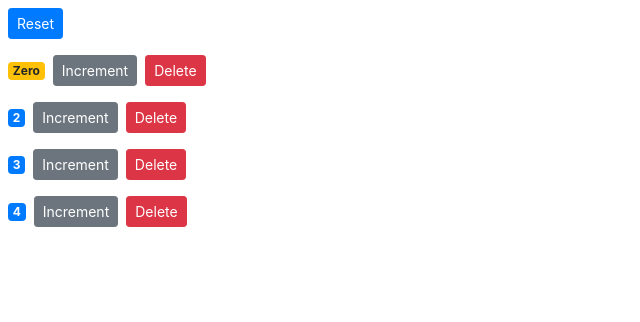
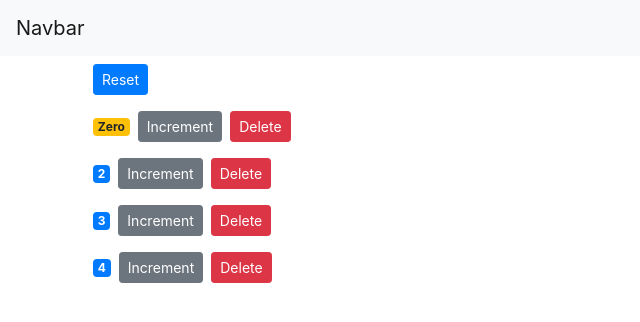
Before and after one commit to Allah-The-Dev/react-poc, a React (Create React App) app: page / in a window 1280 px wide. Shown: the top 322 px of the page, without its empty margins (0-640 px from the left). Built offline with nearby package versions, Linux system fonts and the light colour scheme.

Commit message:
added navbar and counter component inside root component

```diff
--- /dev/null
+++ b/src/App.js
@@ -0,0 +1,20 @@
+import React, { Component } from 'react';
+import NavBar from './components/navbar';
+import Counters from './components/counters';
+
+class App
+ extends Component {
+  state = {  }
+  render() {
+    return (
+      <React.Fragment>
+        <NavBar />
+        <main className="container">
+          <Counters />
+        </main>
+      </React.Fragment>
+    );
+  }
+}
+
+export default App;
--- /dev/null
+++ b/src/components/navbar.jsx
@@ -0,0 +1,14 @@
+import React, { Component } from 'react';
+
+class Navbar extends Component {
+  state = {  }
+  render() {
+    return (
+      <nav className="navbar navbar-light bg-light">
+        <a className="navbar-brand" href="#">Navbar</a>
+      </nav>
+    );
+  }
+}
+
+export default Navbar;
--- a/src/index.js
+++ b/src/index.js
@@ -1,6 +1,6 @@
 import React from 'react';
 import ReactDOM from 'react-dom';
 import 'bootstrap/dist/css/bootstrap.css';
-import Counters from './components/counters';
+import App from './App';
 
-ReactDOM.render(<Counters />, document.getElementById('root'));
+ReactDOM.render(<App />, document.getElementById('root'));
```
